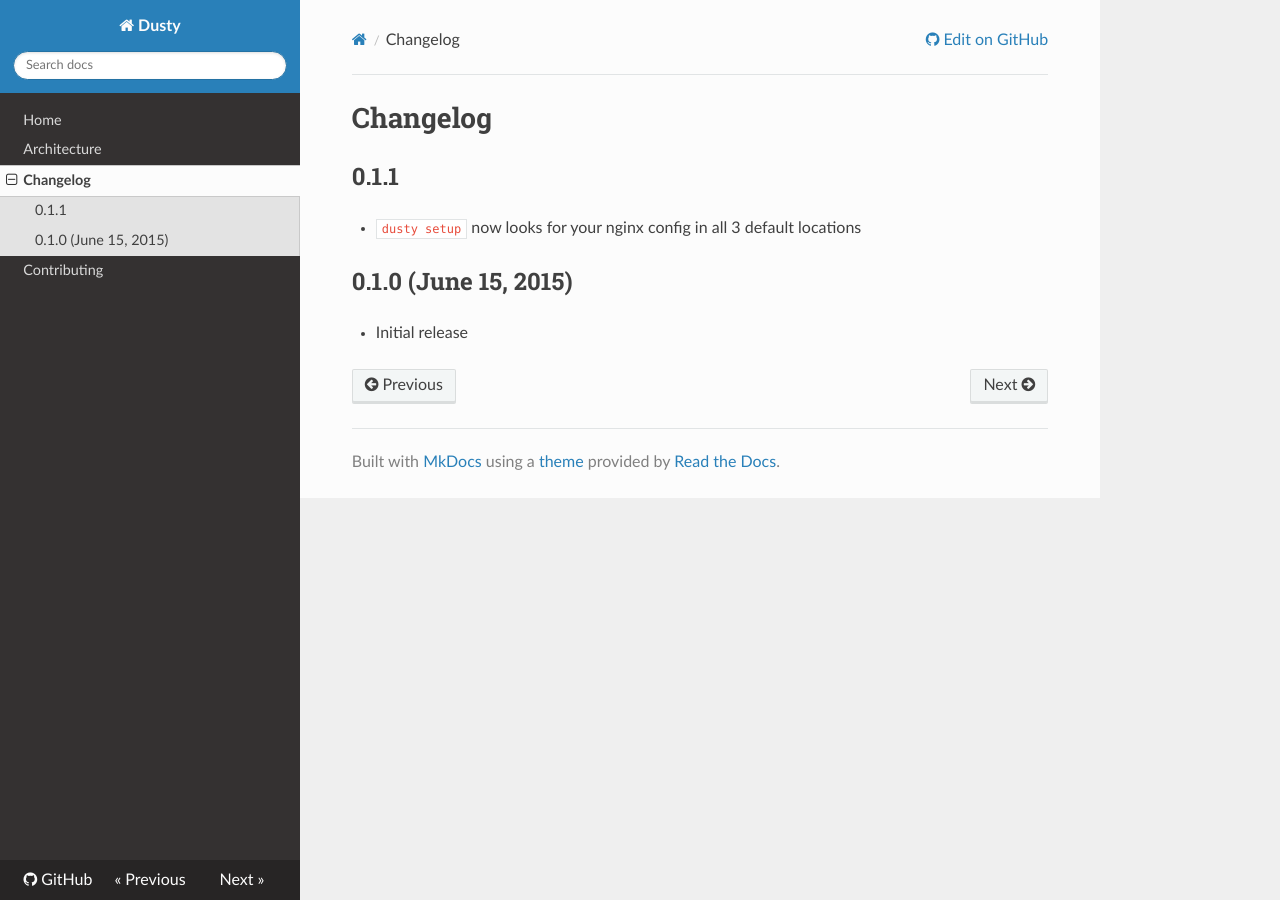
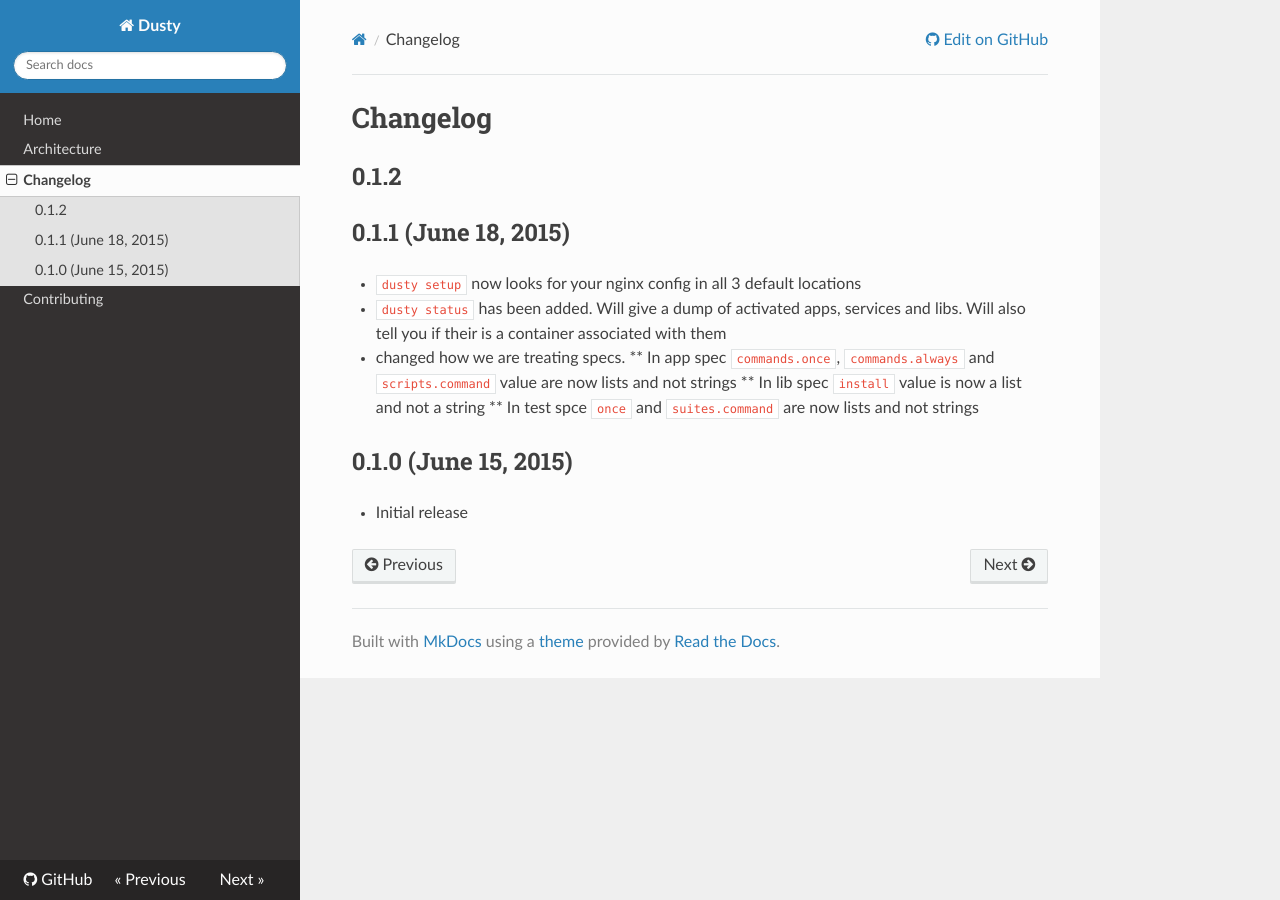
Before and after one commit to gamechanger/dusty, an MkDocs documentation site: the page built from docs/changelog.md, in a window 1280 px wide. Built offline with MkDocs 1.6.1, drawn with Linux system fonts in a browser that asks for light colours; nearby versions of some CDN libraries; old or Windows-style settings are respelled for this version of MkDocs.

Commit message:
do stuff to make the new release

```diff
--- a/docs/changelog.md
+++ b/docs/changelog.md
@@ -1,7 +1,14 @@
 # Changelog
 
-## 0.1.1
+## 0.1.2
+
+## 0.1.1 (June 18, 2015)
   * `dusty setup` now looks for your nginx config in all 3 default locations
+  * `dusty status` has been added.  Will give a dump of activated apps, services and libs.  Will also tell you if their is a container associated with them
+  * changed how we are treating specs.
+  ** In app spec `commands.once`, `commands.always` and `scripts.command` value are now lists and not strings
+  ** In lib spec `install` value is now a list and not a string
+  ** In test spce `once` and `suites.command` are now lists and not strings
 
 ## 0.1.0 (June 15, 2015)
   * Initial release
```
Also changed, not shown: 1 other file.
